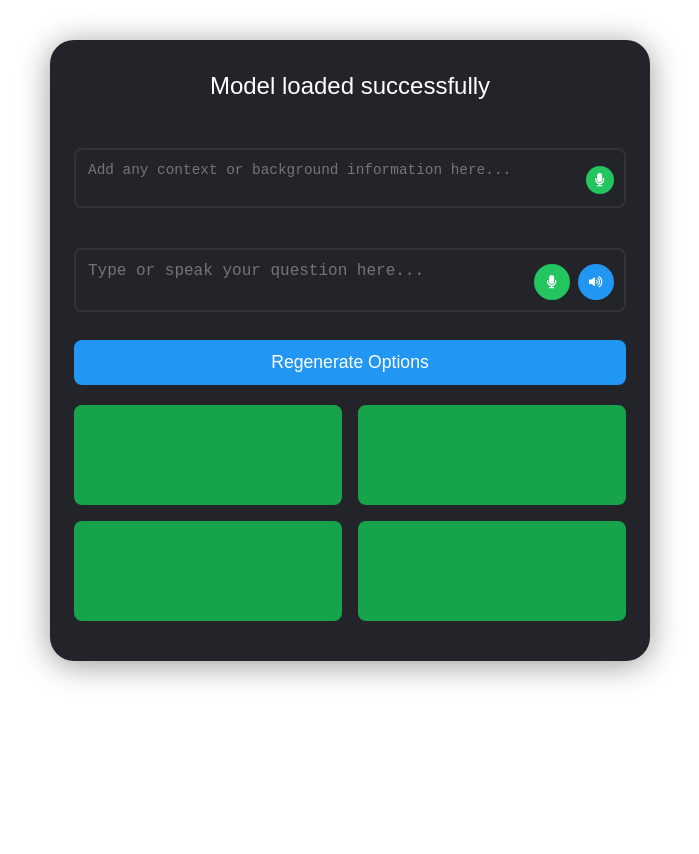
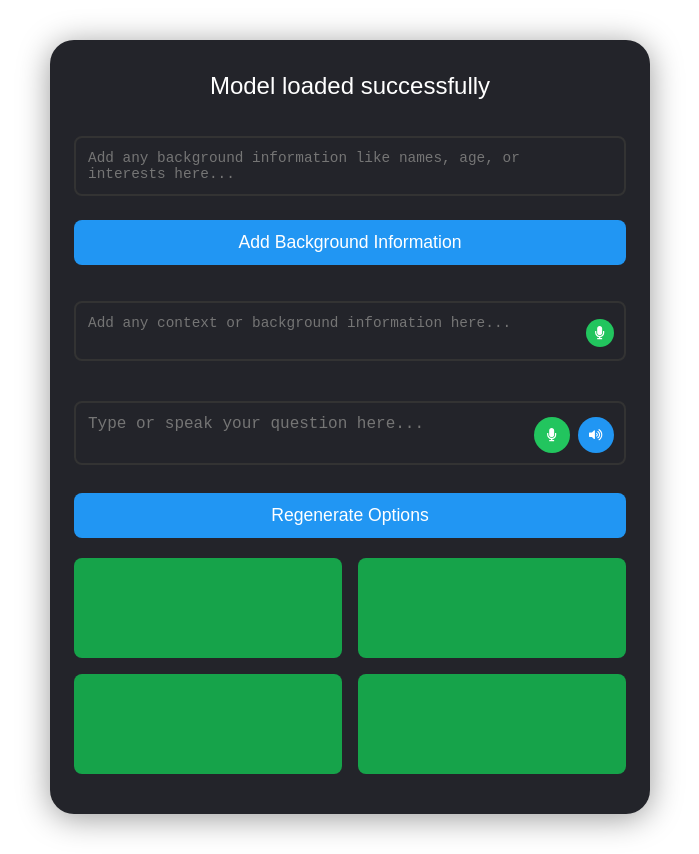
Before and after one commit to ShambhaviNK/tejuWebAppNew, a Next.js app in the folder teju-webnew-ui/: page / in a window 1280 px wide. Shown: the whole page, without its empty margins (290-989 px from the left). Before the commit the page ends 800 px from the top, so only its background shows below. Built offline with nearby package versions, Linux system fonts and the light colour scheme.

Commit message:
basic state for background information added (and ui for testing purposes only)

```diff
--- a/teju-webnew-ui/src/app/components/MainInterface.tsx
+++ b/teju-webnew-ui/src/app/components/MainInterface.tsx
@@ -18,6 +18,7 @@ type SpeechRecognitionEvent = typeof window.SpeechRecognitionEvent;
 
 export default function MainInterface() {
   const [text, setText] = useState("");
+  const [backgroundInfo, setBackgroundInfo] = useState("");
   const [context, setContext] = useState("");
   const recognitionRef = useRef<any>(null);
   const contextRecognitionRef = useRef<any>(null);
@@ -89,6 +90,10 @@ export default function MainInterface() {
 
     return processed;
   };
+
+  const handleBackgroundInformation = () => {
+    console.log("Background Info: ", backgroundInfo);
+  }
 
   const handleRecognizeSpeech = () => {
     if(recognizing && text.trim()) {
@@ -449,6 +454,10 @@ export default function MainInterface() {
   return (
     <Container>
       <Title>Model loaded successfully</Title>
+      <ContextTextArea placeholder="Add any background information like names, age, or interests here..."
+                        value={backgroundInfo}
+                        onChange={e => setBackgroundInfo(e.target.value)}/>
+      <Button onClick={handleBackgroundInformation}>Add Background Information</Button>
       <ContextTextAreaContainer>
         <ContextTextArea
           placeholder="Add any context or background information here..."
```
